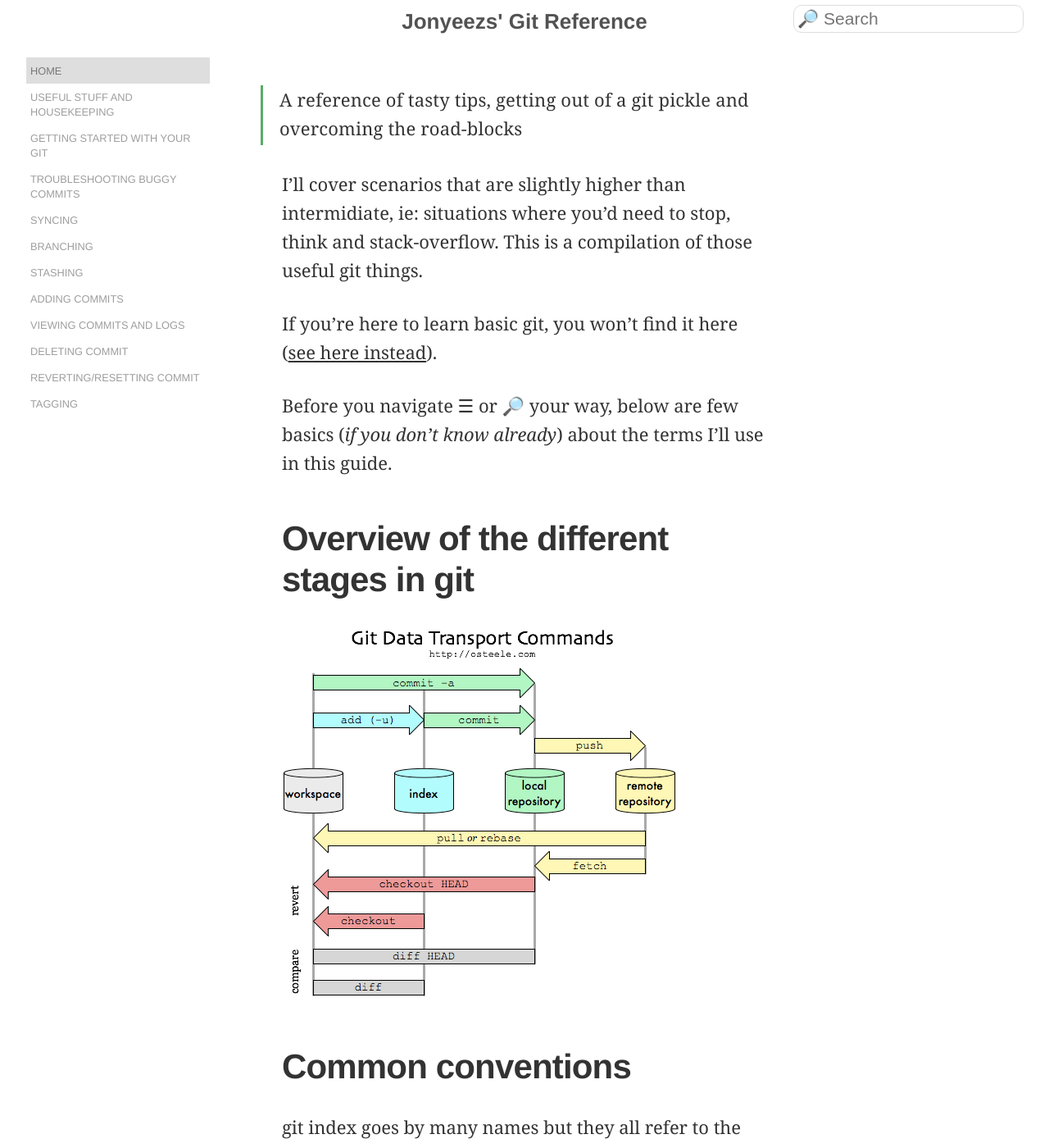
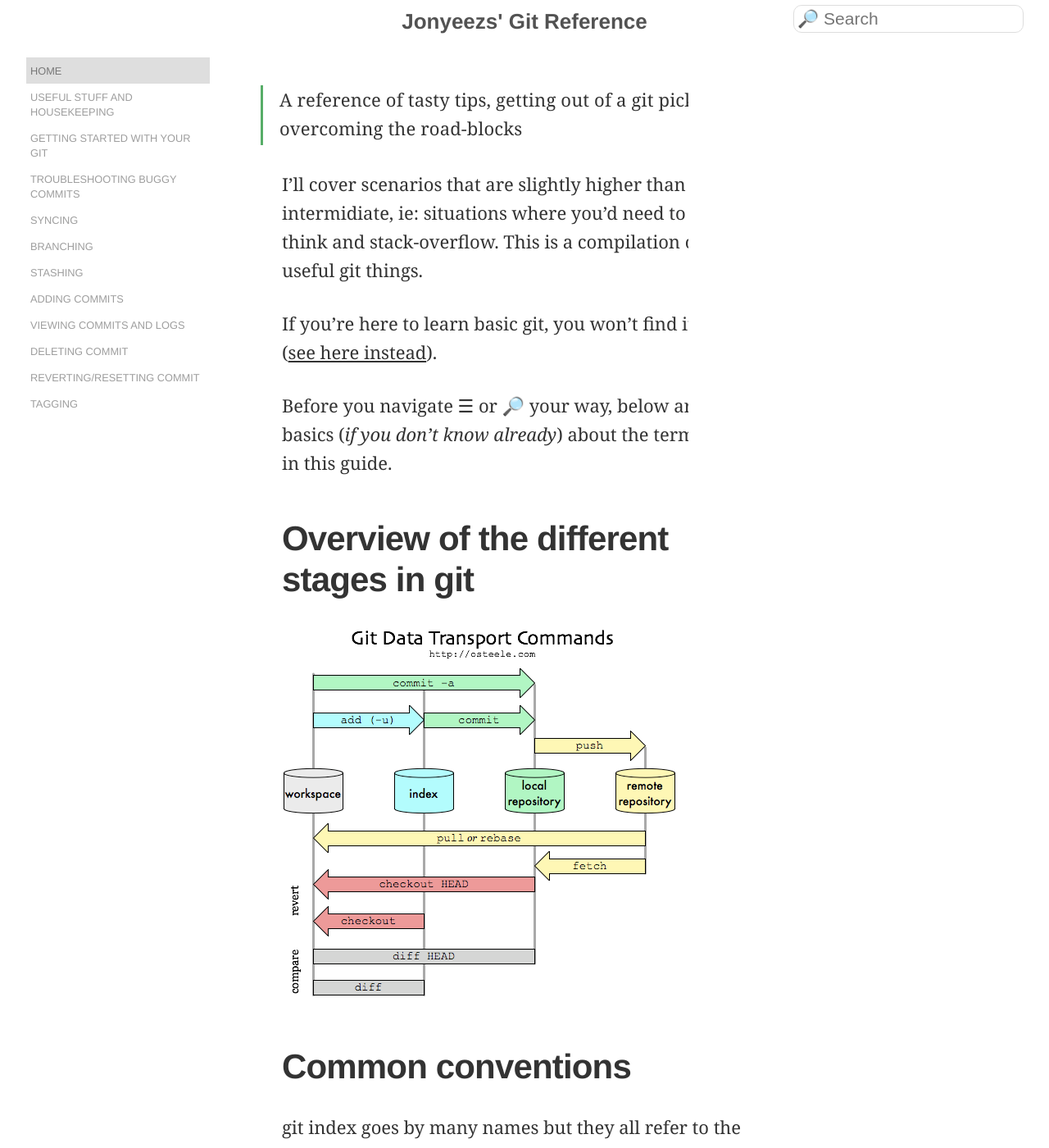
Before and after one commit to jonyeezs/gitreference, a Jekyll site: the page built from index.html, in a window 1280 px wide and 1400 px high. Shown: the whole window at 82% size. Built offline with Jekyll 4.4.1, drawn with Linux system fonts in a browser that asks for light colours; comment, search, counter and statistics services are not loaded.

Commit message:
set a background to the whole search result area

```diff
--- a/stylesheets/search.scss
+++ b/stylesheets/search.scss
@@ -27,6 +27,7 @@ $search-margin: ($search-font-size - 10px) / 2;
 }
 
 .search-results {
+  background: $background-color;
   position: absolute;
   right: 0;
   text-align: left;
@@ -42,7 +43,6 @@ $search-margin: ($search-font-size - 10px) / 2;
 
   .search-result-item {
     color: darken($grey, 15%) !important;
-    background-color: $background-color;
     border-left: 4px solid $background-color;
     transition: background 1s ease-out;
 
```
